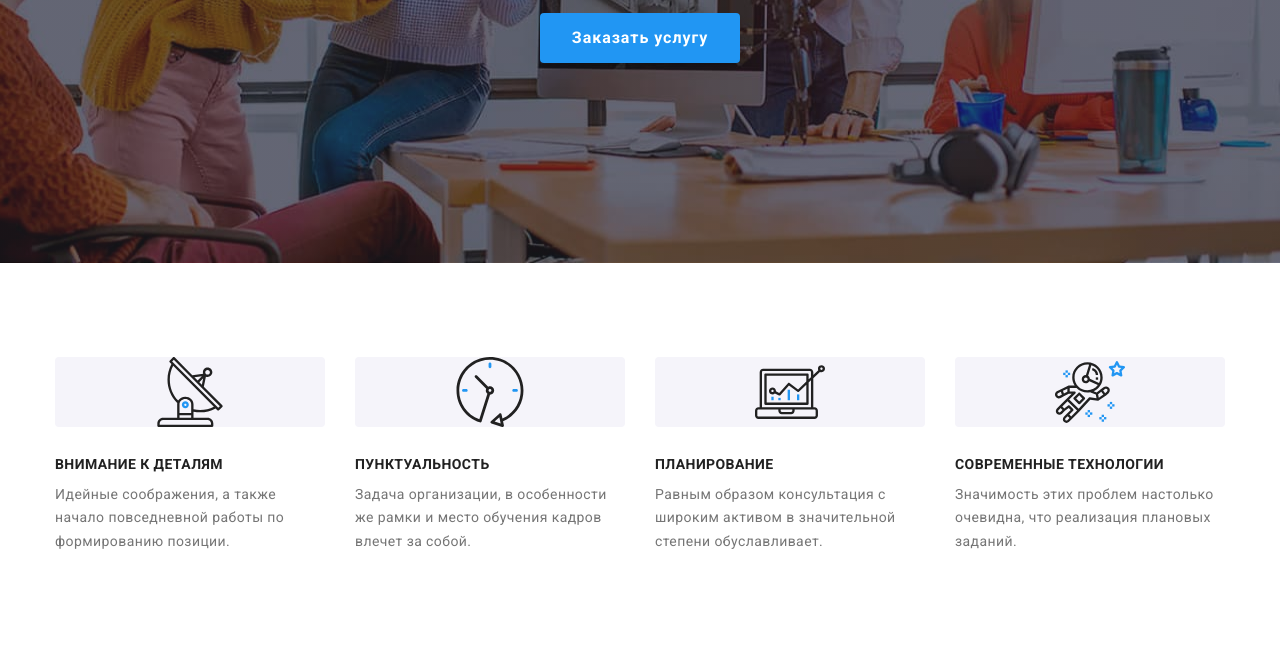
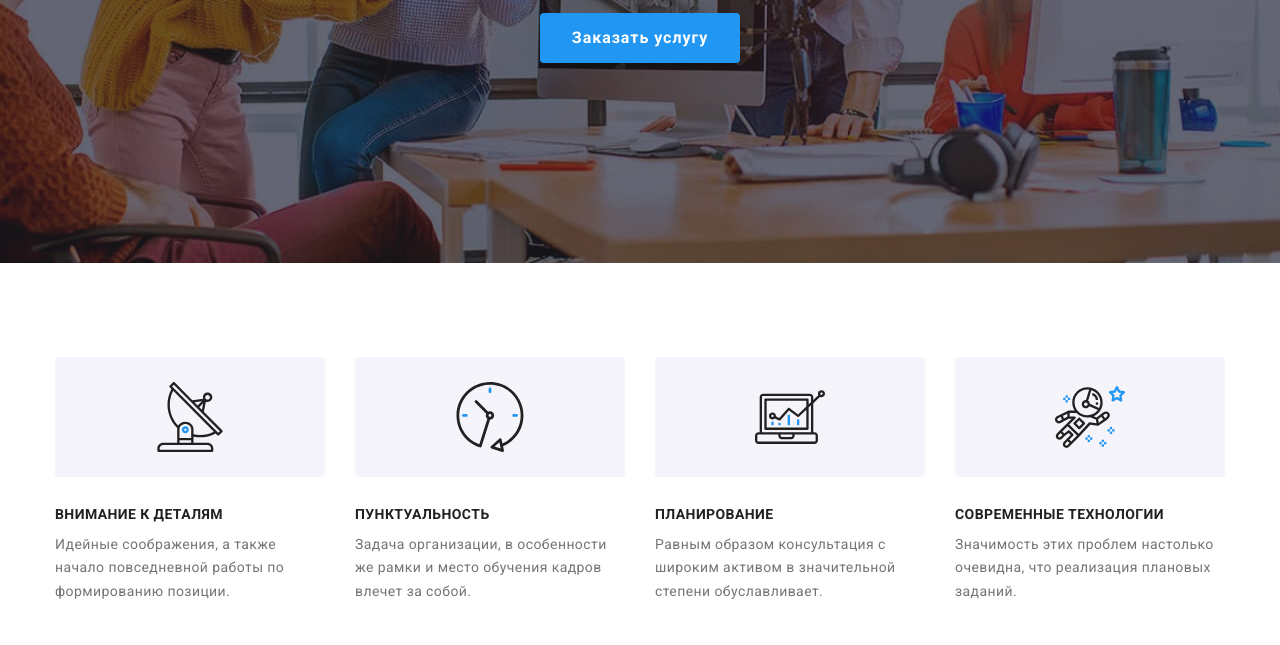
Before and after one commit to kvitkovsky1302/goit-markup-hw-04, a plain HTML site: page index.html in a window 1280 px wide. Shown: the part 418-1063 px from the top of the page. Drawn offline with nearby package versions, Linux system fonts and the light colour scheme.

Commit message:
возвращает отступы

```diff
--- a/css/styles.css
+++ b/css/styles.css
@@ -250,7 +250,8 @@ body {
 .info-icon {
   display: flex;
   justify-content: center;
-  align-items: center;
+  padding-top: 25px;
+  padding-bottom: 25px;
   background: var(--secondary-background-color);
   border-radius: 4px;
   margin-bottom: 30px;
```
